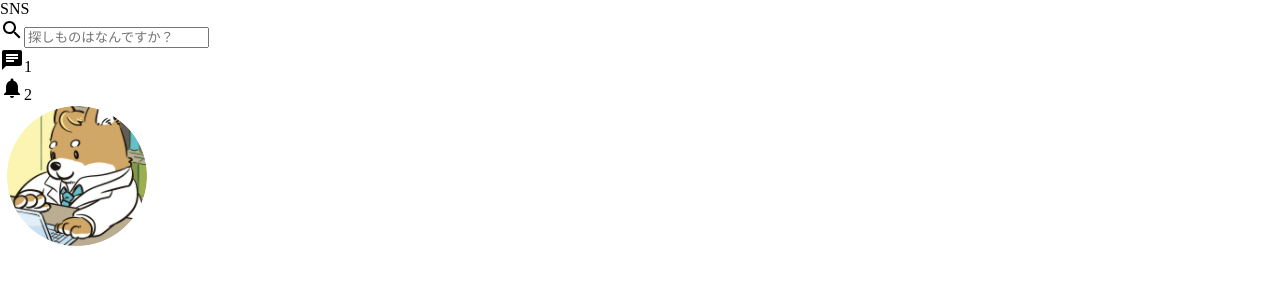
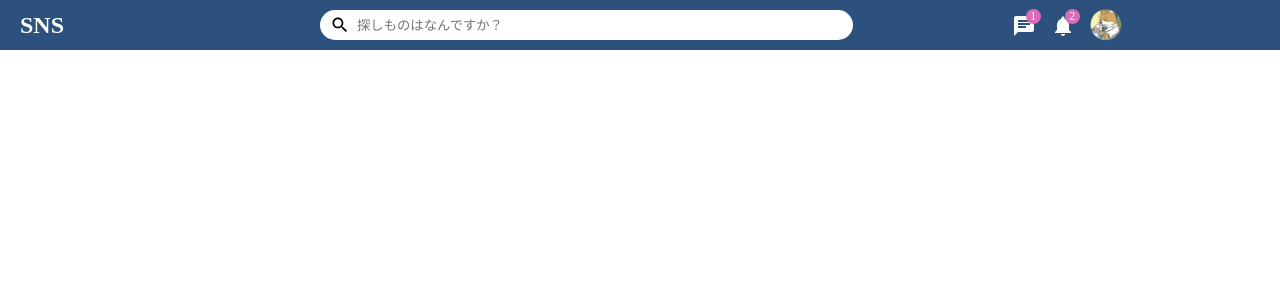
Before and after one commit to jintosy/snsapp, a React (Create React App) app in the folder frontend/: page / in a window 1280 px wide. Shown: the top 300 px of the page. Built offline with nearby package versions, Linux system fonts and the light colour scheme.

Commit message:
add:トップバーコンポーネントのcss作成

```diff
--- a/frontend/src/components/topbar/Topbar.css
+++ b/frontend/src/components/topbar/Topbar.css
@@ -0,0 +1,91 @@
+.topbarContainer {
+    background-color: #2c517c;
+    height: 50px;
+    width: 100%;
+    display: flex;
+    align-items: center;
+    position: sticky;
+    top: 0;
+    z-index: 100;
+}
+
+.logo {
+  font-size: 24px;
+  color: white;
+  font-weight: bold;
+  margin-left: 20px;
+}
+
+.searchBar {
+  width: 100%;
+  height: 30px;
+  background-color: white;
+  border-radius: 25px;
+  display: flex;
+  align-items: center;
+}
+
+.searchIcon {
+  font-size: 20px !important;
+  margin-left: 10px;
+  margin-right: 5px;
+}
+
+.searchInput {
+  border: none;
+  width: 80%;
+}
+
+.searchInput:focus {
+  outline: none;
+}
+
+.topbarLeft {
+  flex: 3;
+}
+
+.topbarCenter {
+  flex: 5;
+}
+
+.topbarRight {
+  flex: 4;
+  display: flex;
+  align-items: center;
+  justify-content: space-around;
+  color: white;
+}
+
+.topbarItemIcons {
+  display: flex;
+}
+
+.topbarIconItem {
+  margin-right: 15px;
+  cursor: pointer;
+  position: relative;
+  margin-top: 5px;
+}
+
+.topbarIconBadge {
+  position: absolute;
+  top: -5px;
+  right: -5px;
+  background-color: #db6ab9;
+  width: 15px;
+  height: 15px;
+  border-radius: 50%;
+  display: flex;
+  align-items: center;
+  justify-content: center;
+  font-size: 12px;
+
+}
+
+.topbarImg {
+  width: 32px;
+  height: 32px;
+  border-radius: 50%;
+  cursor: pointer;
+  object-fit: cover;
+}
```
